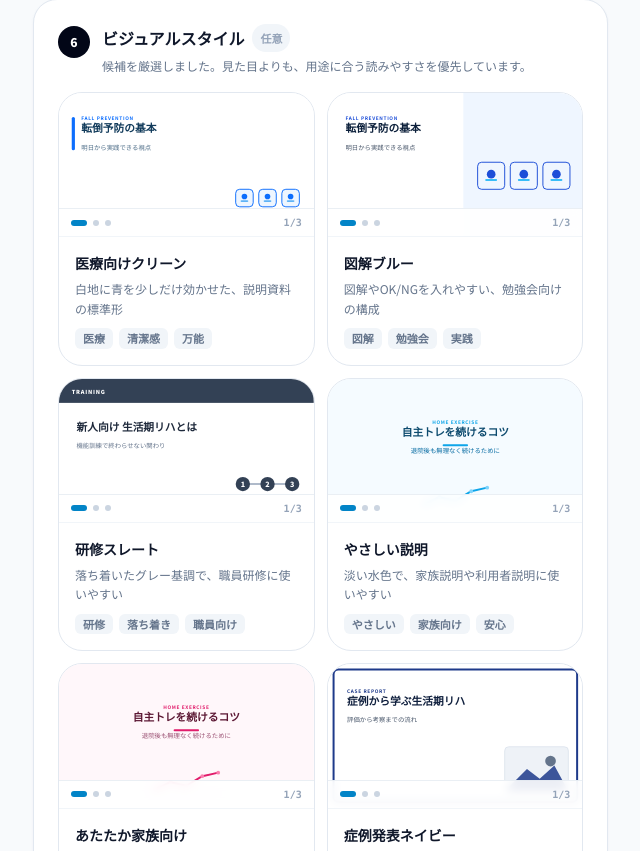
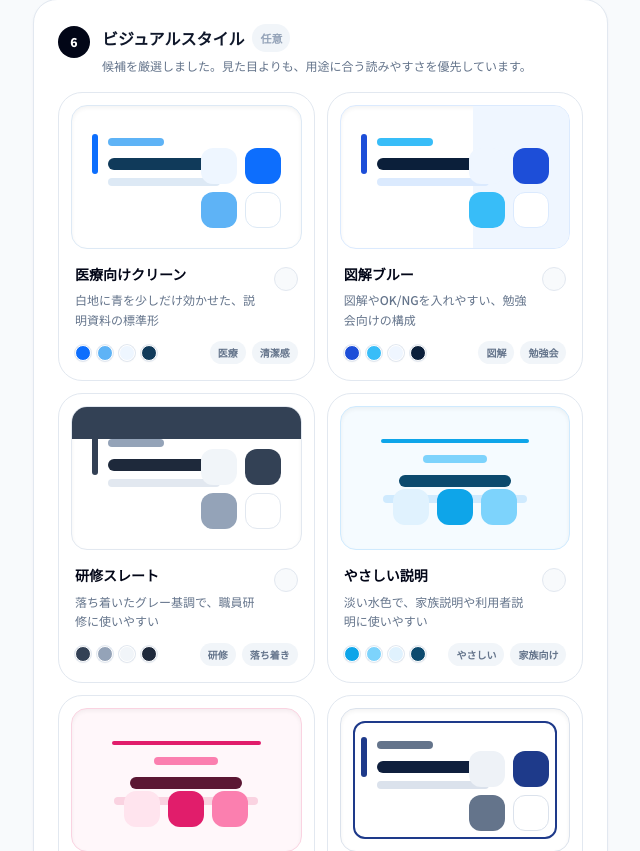
Before and after one commit to makomaru2023/jishutore-starter, a Next.js app: page /member/slide-prompt-generator in a window 1280 px wide. Shown: the part 2569-3420 px from the top of the page, without its empty margins (47-687 px from the left). Built offline with nearby package versions, Linux system fonts and the light colour scheme.

Commit message:
改善: ビジュアルスタイル選択UIを調整

```diff
--- a/src/components/member/slide-prompt-generator/DesignCard.tsx
+++ b/src/components/member/slide-prompt-generator/DesignCard.tsx
@@ -1,7 +1,6 @@
 "use client";
 
-import { useEffect, useRef, useState } from "react";
-import { SlideThumbnail } from "./SlideThumbnail";
+import type { CSSProperties } from "react";
 import type { SlideDesign } from "./slideDesigns";
 
 interface DesignCardProps {
@@ -10,103 +9,164 @@ interface DesignCardProps {
   onSelect: () => void;
 }
 
-export function DesignCard({ design, selected, onSelect }: DesignCardProps) {
-  const [index, setIndex] = useState(0);
-  const [hovering, setHovering] = useState(false);
-  const timer = useRef<ReturnType<typeof setInterval> | null>(null);
-  const total = design.slides.length;
-
-  useEffect(() => {
-    if (hovering && total > 1) {
-      timer.current = setInterval(() => {
-        setIndex((i) => (i + 1) % total);
-      }, 900);
-    }
-    return () => {
-      if (timer.current) clearInterval(timer.current);
+function MiniSlide({ design }: { design: SlideDesign }) {
+  const p = design.palette;
+  const darkPreview = p.bg === "#0f172a";
+  const previewStyle: CSSProperties = {
+    backgroundColor: p.bg,
+    color: p.ink,
+    borderColor: p.border,
   };
-  }, [hovering, total]);
+  const surfaceStyle: CSSProperties = { backgroundColor: p.surface };
+  const accentStyle: CSSProperties = { backgroundColor: p.accent };
+  const accent2Style: CSSProperties = { backgroundColor: p.accent2 };
+  const lineStyle: CSSProperties = {
+    backgroundColor: darkPreview ? "rgba(248,250,252,0.78)" : p.ink,
+  };
+  const mutedLineStyle: CSSProperties = {
+    backgroundColor: darkPreview ? "rgba(148,163,184,0.55)" : p.border,
+  };
 
   return (
     <div
-      role="button"
-      tabIndex={0}
+      className="relative aspect-[16/10] overflow-hidden rounded-2xl border shadow-inner"
+      style={previewStyle}
+    >
+      {design.layout === "topBand" ? (
+        <div className="absolute inset-x-0 top-0 h-8" style={accentStyle} />
+      ) : null}
+      {design.layout === "split" ? (
+        <div className="absolute inset-y-0 right-0 w-[42%]" style={surfaceStyle} />
+      ) : null}
+      {design.layout === "framed" ? (
+        <div
+          className="absolute inset-3 rounded-xl border-2"
+          style={{ borderColor: p.accent }}
+        />
+      ) : null}
+      {design.layout === "centered" ? (
+        <div className="absolute inset-x-10 top-8 h-1 rounded-full" style={accentStyle} />
+      ) : (
+        <div className="absolute left-5 top-7 h-10 w-1.5 rounded-full" style={accentStyle} />
+      )}
+
+      <div
+        className={`absolute ${
+          design.layout === "centered"
+            ? "inset-x-8 top-12 text-center"
+            : "left-9 right-24 top-8"
+        }`}
+      >
+        <div
+          className={`mb-3 h-2 rounded-full ${
+            design.layout === "centered" ? "mx-auto w-16" : "w-14"
+          }`}
+          style={accent2Style}
+        />
+        <div
+          className={`h-3 rounded-full ${
+            design.layout === "centered" ? "mx-auto w-28" : "w-32"
+          }`}
+          style={lineStyle}
+        />
+        <div
+          className={`mt-2 h-2 rounded-full ${
+            design.layout === "centered" ? "mx-auto w-36" : "w-28"
+          }`}
+          style={mutedLineStyle}
+        />
+      </div>
+
+      <div
+        className={`absolute ${
+          design.layout === "centered"
+            ? "bottom-6 left-1/2 flex -translate-x-1/2 gap-2"
+            : "bottom-5 right-5 grid grid-cols-2 gap-2"
+        }`}
+      >
+        <div className="h-9 w-9 rounded-xl" style={surfaceStyle} />
+        <div className="h-9 w-9 rounded-xl" style={accentStyle} />
+        <div className="h-9 w-9 rounded-xl" style={accent2Style} />
+        {design.layout !== "centered" ? (
+          <div
+            className="h-9 w-9 rounded-xl border"
+            style={{ backgroundColor: p.bg, borderColor: p.border }}
+          />
+        ) : null}
+      </div>
+    </div>
+  );
+}
+
+export function DesignCard({ design, selected, onSelect }: DesignCardProps) {
+  const p = design.palette;
+
+  return (
+    <button
+      type="button"
       aria-pressed={selected}
       onClick={onSelect}
-      onKeyDown={(e) => {
-        if (e.key === "Enter" || e.key === " ") {
-          e.preventDefault();
-          onSelect();
-        }
-      }}
-      className={`group relative cursor-pointer overflow-hidden rounded-3xl border bg-white text-left transition-all duration-200 ${
+      className={`group w-full rounded-3xl border bg-white p-3 text-left transition-all duration-200 ${
         selected
-          ? "border-sky-600 shadow-md shadow-sky-500/15 ring-2 ring-sky-100"
-          : "border-slate-200 hover:border-sky-300 hover:shadow-md hover:shadow-slate-200/70"
+          ? "border-sky-600 shadow-lg shadow-sky-500/10 ring-2 ring-sky-100"
+          : "border-slate-200 hover:border-slate-300 hover:shadow-md hover:shadow-slate-200/70"
       }`}
     >
-      {/* スライド見本 */}
-      <div
-        className="relative border-b border-slate-100"
-        onMouseEnter={() => setHovering(true)}
-        onMouseLeave={() => {
-          setHovering(false);
-          setIndex(0);
-        }}
+      <MiniSlide design={design} />
+
+      <div className="px-1 pb-1 pt-4">
+        <div className="flex items-start justify-between gap-3">
+          <div>
+            <h4 className="text-sm font-black leading-snug text-slate-950">
+              {design.name}
+            </h4>
+            <p className="mt-1.5 text-xs font-medium leading-relaxed text-slate-500">
+              {design.description}
+            </p>
+          </div>
+          <span
+            className={`mt-0.5 inline-flex h-6 w-6 flex-shrink-0 items-center justify-center rounded-full border ${
+              selected
+                ? "border-sky-600 bg-sky-600 text-white"
+                : "border-slate-200 bg-slate-50 text-transparent group-hover:text-slate-300"
+            }`}
           >
-        <div className="aspect-video w-full">
-          <SlideThumbnail design={design} slide={design.slides[index]} />
+            <svg
+              viewBox="0 0 24 24"
+              fill="none"
+              stroke="currentColor"
+              strokeWidth={3}
+              className="h-3.5 w-3.5"
+            >
+              <path strokeLinecap="round" strokeLinejoin="round" d="m4.5 12.75 6 6 9-13.5" />
+            </svg>
+          </span>
         </div>
 
-        {/* フッター（ドット＋カウンタ） */}
-        <div className="absolute inset-x-0 bottom-0 flex items-center justify-between border-t border-slate-200/70 bg-white/90 px-3 py-1.5 backdrop-blur-sm">
+        <div className="mt-3 flex items-center justify-between gap-3">
           <div className="flex items-center gap-1.5">
-            {design.slides.map((_, i) => (
-              <button
-                key={i}
-                type="button"
-                aria-label={`見本 ${i + 1} を表示`}
-                onClick={(e) => {
-                  e.stopPropagation();
-                  setIndex(i);
-                }}
-                className={`h-1.5 rounded-full transition-all ${
-                  i === index ? "w-4 bg-sky-600" : "w-1.5 bg-slate-300 hover:bg-slate-400"
-                }`}
+            {[p.accent, p.accent2, p.surface, p.ink].map((color) => (
+              <span
+                key={color}
+                className="h-4 w-4 rounded-full border border-white shadow-sm ring-1 ring-slate-200"
+                style={{ backgroundColor: color }}
               />
             ))}
           </div>
-          <span className="font-mono text-[10px] font-bold text-slate-400">
-            {index + 1}/{total}
-          </span>
-        </div>
-
-        {selected && (
-          <span className="absolute right-2 top-2 inline-flex h-7 w-7 items-center justify-center rounded-full bg-sky-600 text-white shadow-sm">
-            <svg viewBox="0 0 24 24" fill="none" stroke="currentColor" strokeWidth={3} className="h-3.5 w-3.5">
-              <path strokeLinecap="round" strokeLinejoin="round" d="m4.5 12.75 6 6 9-13.5" />
-            </svg>
-          </span>
-        )}
-      </div>
-
-      {/* メタ情報 */}
-      <div className="p-4">
-        <h4 className="text-sm font-black text-slate-900">{design.name}</h4>
-        <p className="mt-1.5 text-xs leading-relaxed text-slate-500">{design.description}</p>
-        <div className="mt-2.5 flex flex-wrap gap-1.5">
-          {design.tags.map((t) => (
+          <div className="flex flex-wrap justify-end gap-1.5">
+            {design.tags.slice(0, 2).map((tag) => (
               <span
-              key={t}
-              className={`rounded-md px-2 py-0.5 text-[11px] font-bold ${
+                key={tag}
+                className={`rounded-full px-2 py-1 text-[10px] font-black ${
                   selected ? "bg-sky-50 text-sky-700" : "bg-slate-100 text-slate-500"
                 }`}
               >
-              {t}
+                {tag}
               </span>
             ))}
           </div>
         </div>
       </div>
+    </button>
   );
 }
```
Lines whose indentation alone changed are shown as unchanged.
